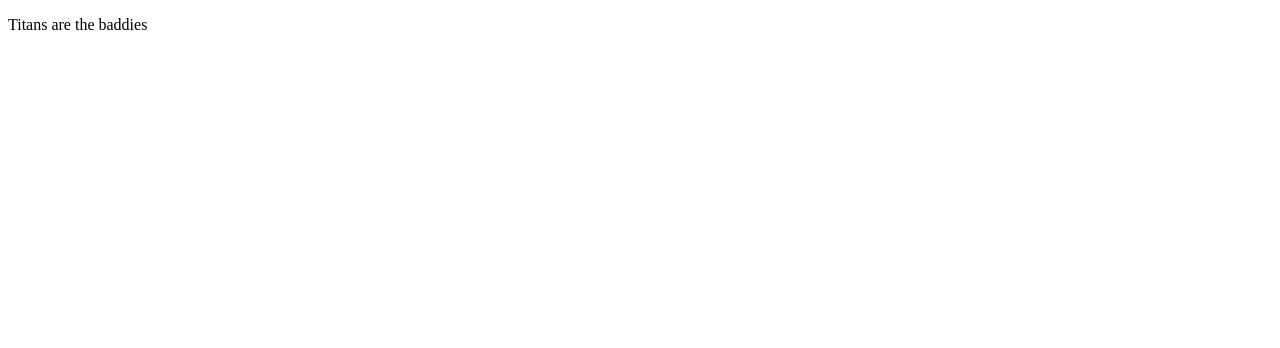
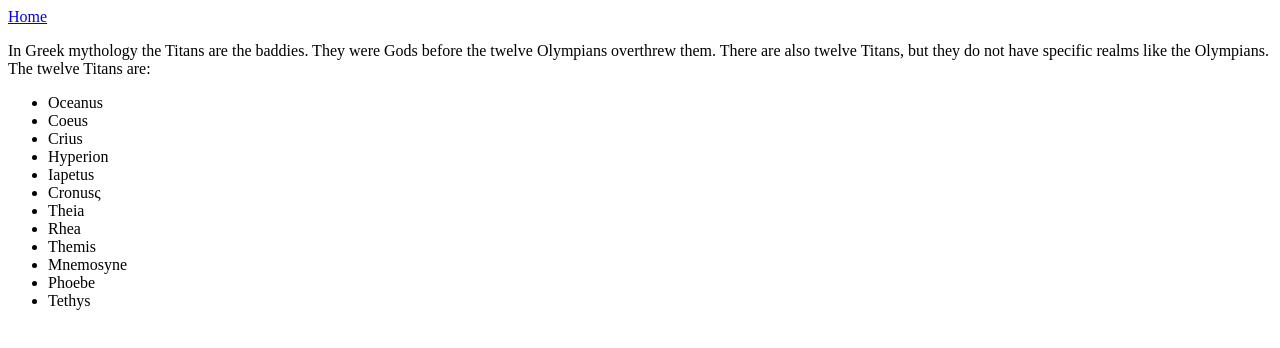
Before and after one commit to jdmar3-comp426/a01-dowden19, a website: page Titans.html in a window 1280 px wide. Drawn offline with Linux system fonts and the light colour scheme.

Commit message:
added html elements

```diff
--- a/Titans.html
+++ b/Titans.html
@@ -6,8 +6,25 @@
         <title>Titans</title>
     </head>
     <body>
+        <a href="./index.html">Home</a>
         <div>
-            <p>Titans are the baddies</p>
+            <p>In Greek mythology the Titans are the baddies. They were Gods before the twelve Olympians overthrew them.
+                There are also twelve Titans, but they do not have specific realms like the Olympians. The twelve Titans are:
+            </p>
+            <ul>
+                <li>Oceanus</li>
+                <li>Coeus</li>
+                <li>Crius</li>
+                <li>Hyperion</li>
+                <li>Iapetus</li>
+                <li>Cronusς</li>
+                <li>Theia</li>
+                <li>Rhea</li>
+                <li>Themis</li>
+                <li>Mnemosyne</li>
+                <li>Phoebe</li>
+                <li>Tethys</li>
+            </ul>
         </div>
     </body>
 </html>
```
Also changed, not shown: GreekGods.html (+16 -1 lines), images.html (+3 -1 lines).
